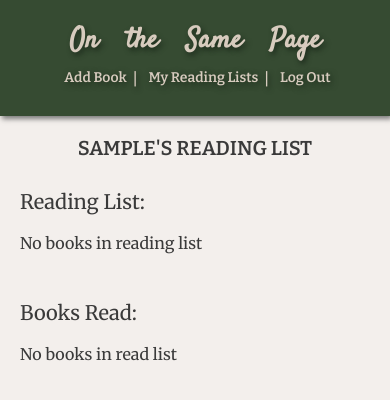
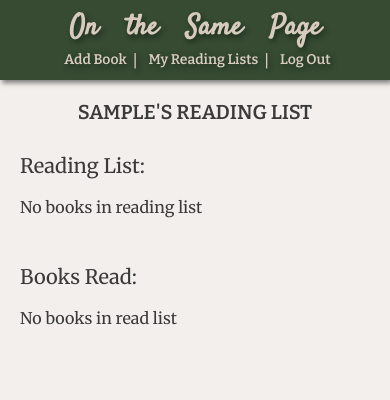
Before and after one commit to adricastro1/Book-Club, a Django app: page /readinglists/ in a window 390 px wide. Shown: the top 400 px of the page. Run offline with Django 4.2, Linux system fonts and the light colour scheme; the visitor is signed in with stand-in values (Sample User, id 1); data comes from the database, SQL or seed files in the repository; data that the repository does not hold is empty.

Commit message:
adjust nav in mobile

```diff
--- a/main_app/static/css/style.css
+++ b/main_app/static/css/style.css
@@ -868,6 +868,9 @@ textarea#id_synopsis {
         width: 250px;
     }
 
+    #nav-style {
+        padding: 7px;
+    }
 
     #read-title {
         margin-top: 30px;
@@ -902,7 +905,7 @@ textarea#id_synopsis {
     .nav-links {
         font-size: 14px;
         width: 100%;
-        margin: 5px 0;
+        margin: 0px 0;
         gap: 0;
         display: flex;
         justify-content: center;
```
